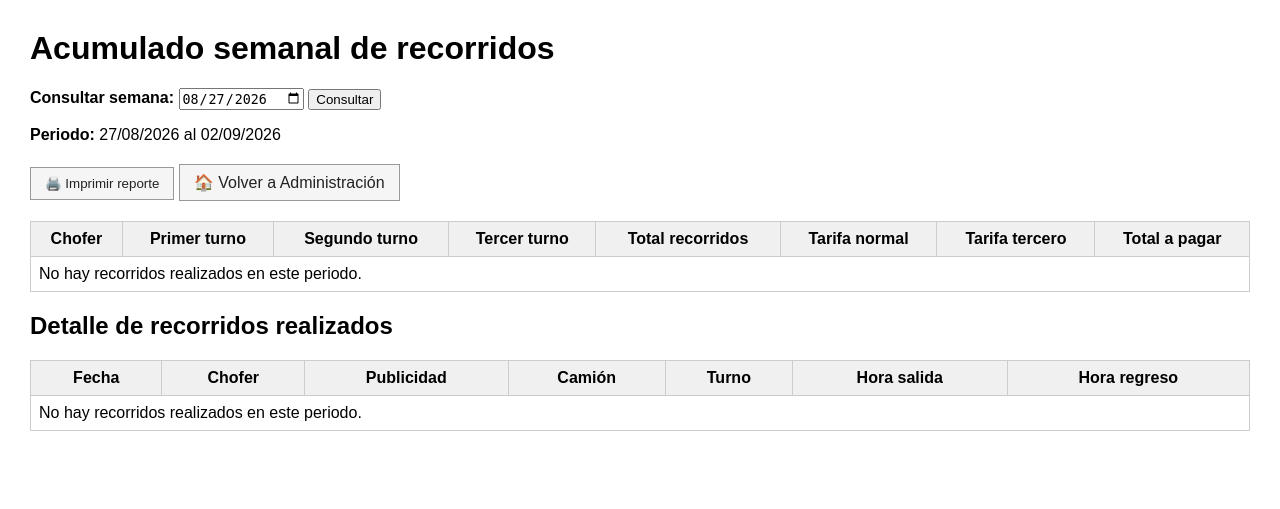
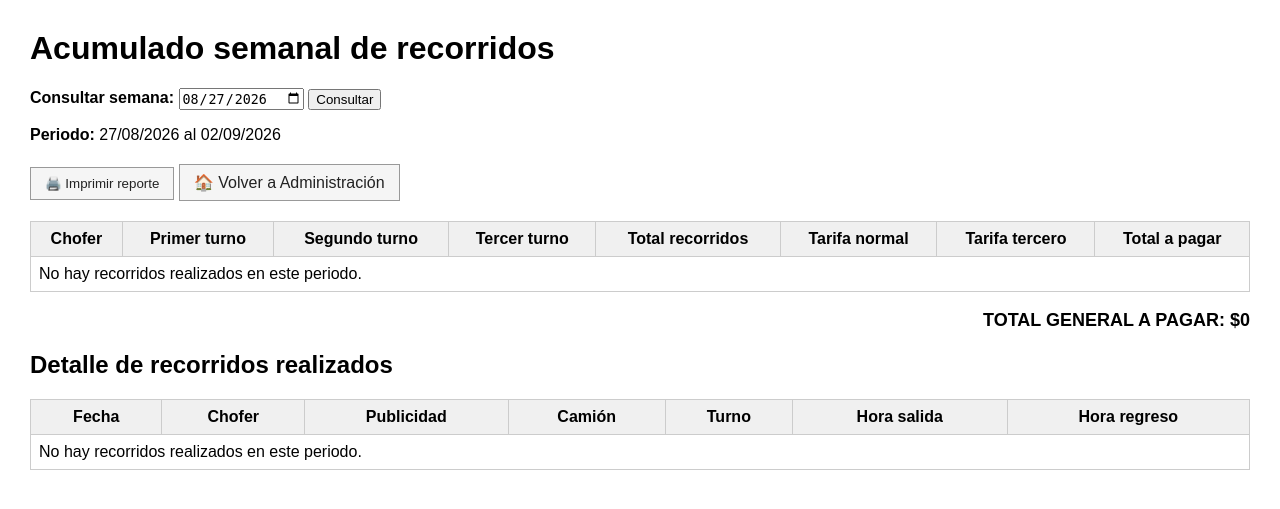
Before and after one commit to jenarod44-ship-it/publicerias_cgc, a Django app: page /reportes/choferes/semanal/ in a window 1280 px wide. Shown: the top 509 px of the page. Run offline with Django 5.2, Linux system fonts and the light colour scheme; data that the repository does not hold is empty.

Commit message:
Agregar total general al reporte semanal

```diff
--- a/core/templates/core/reporte_semanal_choferes.html
+++ b/core/templates/core/reporte_semanal_choferes.html
@@ -138,6 +138,12 @@
 </tbody>
 </table>
 
+<p style="text-align: right; font-size: 18px;">
+    <strong>
+        TOTAL GENERAL A PAGAR: ${{ total_general }}
+    </strong>
+</p>
+
 <h2>Detalle de recorridos realizados</h2>
 
 <table>
--- a/core/views.py
+++ b/core/views.py
@@ -208,18 +208,24 @@ def reporte_semanal_choferes(request):
 
         resumen[chofer.pk]["total"] += 1
 
-        for fila in resumen.values():
-            importe_normal = tarifa_normal.importe if tarifa_normal else 0
-            importe_tercero = tarifa_tercero.importe if tarifa_tercero else 0
 
-            fila["importe_normal"] = importe_normal
-            fila["importe_tercero"] = importe_tercero
+    importe_normal = tarifa_normal.importe if tarifa_normal else 0
+    importe_tercero = tarifa_tercero.importe if tarifa_tercero else 0
 
-            fila["total_pagar"] = (
-                (fila["primero"] + fila["segundo"]) * importe_normal
-                + fila["tercero"] * importe_tercero
-            )
+    for fila in resumen.values():
+        fila["importe_normal"] = importe_normal
+        fila["importe_tercero"] = importe_tercero
 
+        fila["total_pagar"] = (
+            (fila["primero"] + fila["segundo"]) * importe_normal
+            + fila["tercero"] * importe_tercero
+        )
+
+
+    total_general = sum(
+        fila["total_pagar"]
+        for fila in resumen.values()
+)
     contexto = {
         "fecha_inicio": fecha_inicio,
         "fecha_fin": fecha_fin,
@@ -228,6 +234,7 @@ def reporte_semanal_choferes(request):
         "tarifa_normal": tarifa_normal,
         "tarifa_tercero": tarifa_tercero,
         "fecha_base": fecha_base,
+        "total_general": total_general,
     }
 
     return render(
```
